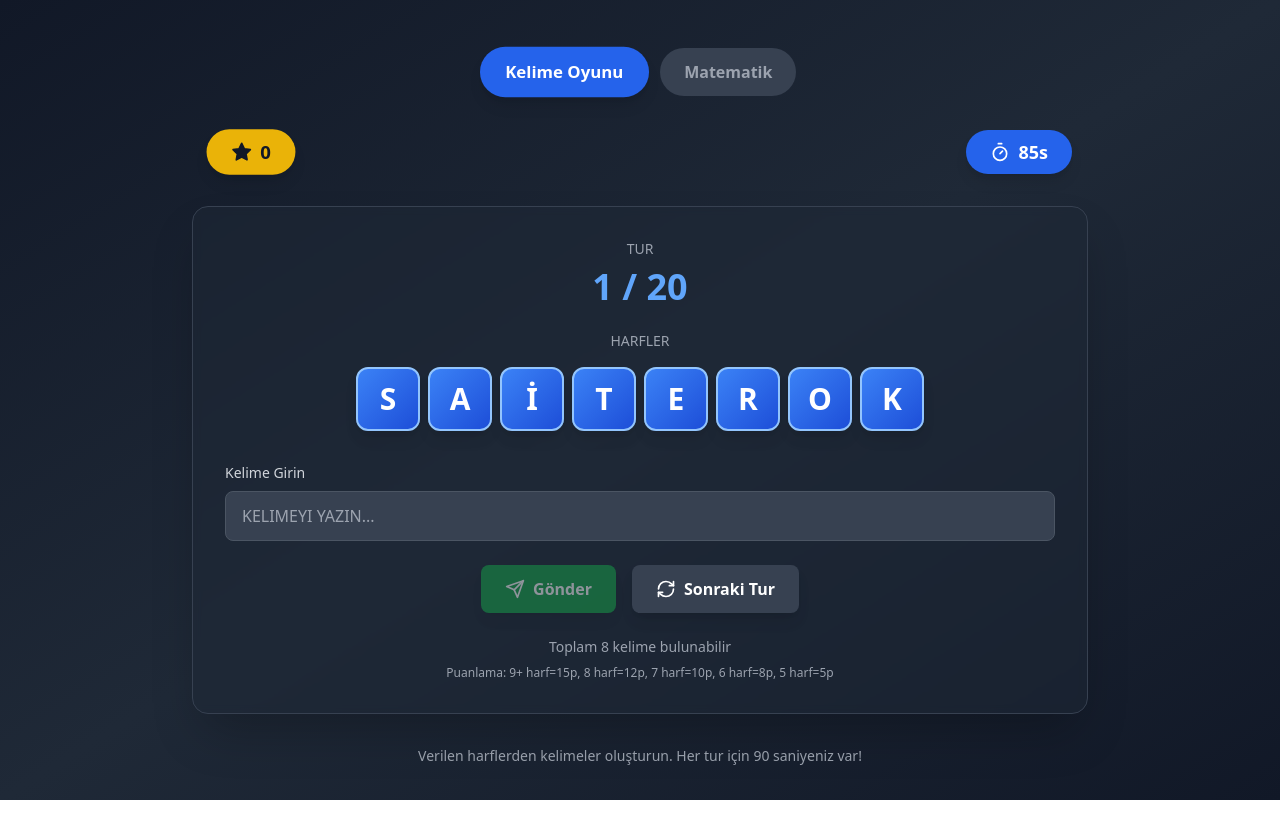
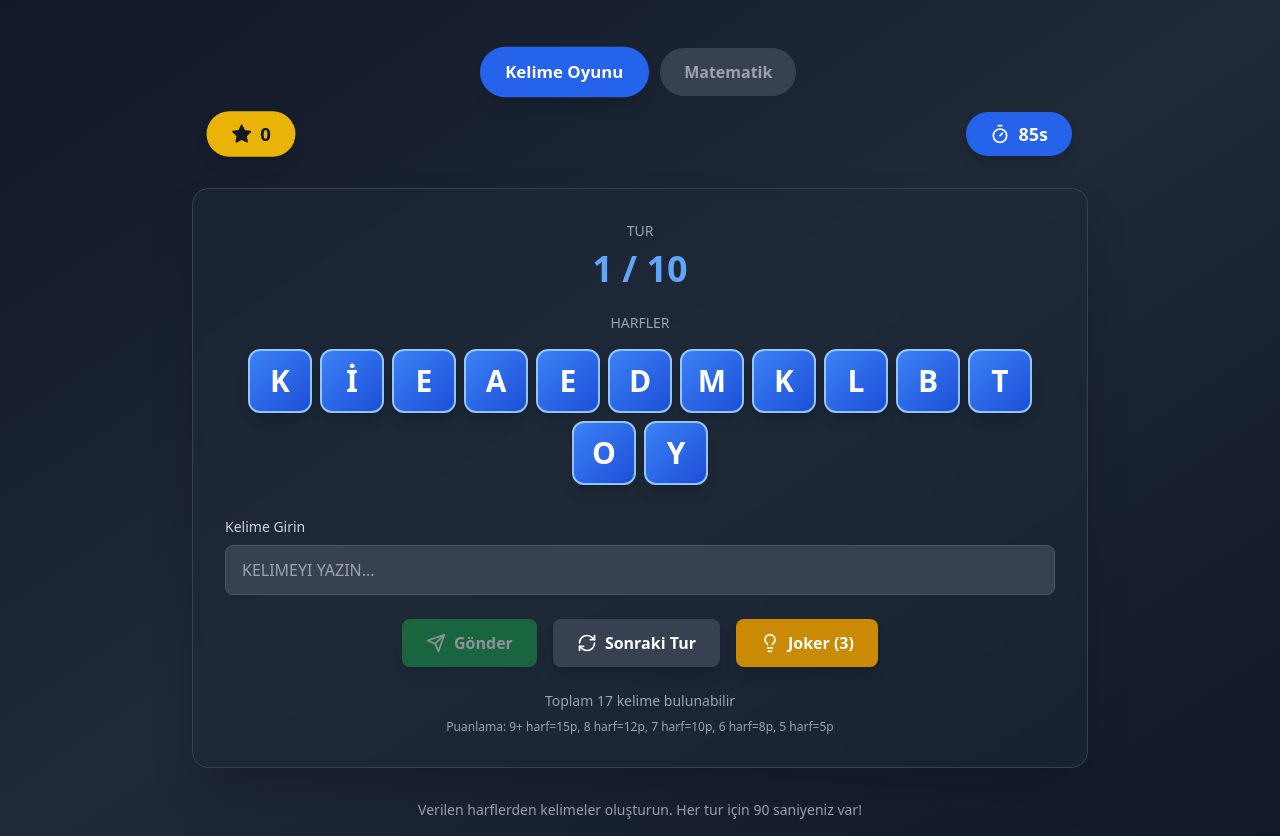
Before and after one commit to ibrahimglmz/kelimeoyunu, a React (Vite) app: page / in a window 1280 px wide. Before the commit the page ends 800 px from the top, so only its background shows below. Built offline with nearby package versions, Linux system fonts and the light colour scheme.

Commit message:
joker vb eklendı

```diff
--- a/src/components/GameButton.tsx
+++ b/src/components/GameButton.tsx
@@ -5,7 +5,7 @@ interface GameButtonProps {
   onClick: () => void;
   icon: LucideIcon;
   label: string;
-  variant?: 'primary' | 'secondary' | 'success';
+  variant?: 'primary' | 'secondary' | 'success' | 'warning';
   disabled?: boolean;
 }
 
@@ -19,7 +19,8 @@ export const GameButton = ({
   const variantStyles = {
     primary: 'bg-blue-600 hover:bg-blue-700',
     secondary: 'bg-gray-700 hover:bg-gray-600',
-    success: 'bg-green-600 hover:bg-green-700'
+    success: 'bg-green-600 hover:bg-green-700',
+    warning: 'bg-yellow-600 hover:bg-yellow-700'
   };
 
   return (
--- a/src/components/WordGame.tsx
+++ b/src/components/WordGame.tsx
@@ -1,7 +1,7 @@
 import { useState, useEffect, useCallback } from 'react';
 import { motion } from 'framer-motion';
-import { RefreshCw, Send, Star, Timer } from 'lucide-react';
-import { getCurrentWordRound, nextWordRound, canFormWord, isValidWord, getWordScore } from '../data/words';
+import { RefreshCw, Send, Star, Timer, Lightbulb } from 'lucide-react';
+import { getCurrentWordRound, nextWordRound, canFormWord, isValidWord, getWordScore, getTotalRounds } from '../data/words';
 import { GameButton } from './GameButton';
 import { SuccessMessage } from './SuccessMessage';
 import { AlertMessage } from './AlertMessage';
@@ -18,7 +18,9 @@ export function WordGame() {
     const [alertMessage, setAlertMessage] = useState('');
     const [successMessage, setSuccessMessage] = useState('');
     const [timeLeft, setTimeLeft] = useState(90);
+    const [jokerCount, setJokerCount] = useState(3);
     const [isTimerActive, setIsTimerActive] = useState(true);
+
 
     // Background music - playing when timer is active
     useGameSound('/sounds/game-music.mp3', isTimerActive, 0.4);
@@ -101,6 +103,29 @@ export function WordGame() {
         }, 2000);
     };
 
+    const handleJoker = () => {
+        if (jokerCount <= 0 || timeLeft === 0) return;
+
+        const availableWords = currentRound.availableWords.filter(
+            word => !foundWords.includes(word)
+        );
+
+        if (availableWords.length === 0) {
+            setAlertMessage('Tüm kelimeler bulundu!');
+            setShowAlert(true);
+            setTimeout(() => setShowAlert(false), 2000);
+            return;
+        }
+
+        const randomWord = availableWords[Math.floor(Math.random() * availableWords.length)];
+
+        setFoundWords([...foundWords, randomWord]);
+        setJokerCount(prev => prev - 1);
+        setAlertMessage(`Joker Kullanıldı: ${randomWord}`);
+        setShowAlert(true);
+        setTimeout(() => setShowAlert(false), 2000);
+    };
+
     return (
         <>
             <SuccessMessage show={showSuccess} message={successMessage} />
@@ -142,7 +167,7 @@ export function WordGame() {
                             animate={{ scale: 1 }}
                             className="text-4xl font-bold text-blue-400"
                         >
-                            {currentRound.roundNumber} / 20
+                            {currentRound.roundNumber} / {getTotalRounds()}
                         </motion.p>
                     </div>
 
@@ -215,6 +240,14 @@ export function WordGame() {
                                 label="Sonraki Tur"
                                 variant="secondary"
                             />
+                            <GameButton
+                                onClick={handleJoker}
+                                icon={Lightbulb}
+                                label={`Joker (${jokerCount})`}
+                                variant="warning"
+                                disabled={jokerCount <= 0 || timeLeft === 0}
+                            />
+
                         </div>
                     </div>
 
@@ -239,7 +272,7 @@ export function WordGame() {
                 >
                     <p>Verilen harflerden kelimeler oluşturun. Her tur için 90 saniyeniz var!</p>
                 </motion.div>
-            </motion.div>
+            </motion.div >
         </>
     );
 }
--- a/src/data/words.ts
+++ b/src/data/words.ts
@@ -8,85 +8,45 @@ export interface WordRound {
 
 const WORD_ROUNDS: WordRound[] = [
   {
-    letters: ['S', 'A', 'İ', 'T', 'E', 'R', 'O', 'K'],
-    words: ['TEORİSİ', 'TEORİK', 'TAKSİR', 'TEORİ', 'ROKET', 'KASTİ', 'TERAS', 'AKORT']
+    letters: ["K", "İ", "E", "A", "E", "D", "M", "K", "L", "B", "T", "O", "Y"],
+    words: ["METABOLİK", "MELODİKA", "MELODİK", "METALİK", "KATOLİK", "AMELİYE", "MELODİ", "TEKİLA", "KALİTE", "MELİKE", "ETİMOL", "EMLAK", "METİL", "TEKİL", "KAMET", "MOTEL", "LOKMA"]
   },
   {
-    letters: ['M', 'A', 'N', 'O', 'S', 'T', 'E', 'K'],
-    words: ['SEMANTİK', 'KASTAMONU', 'KESTANE', 'MASKOT', 'MANŞET', 'KONTES', 'MANTO', 'SONAT', 'METAN', 'SOKET', 'KASET', 'MASON']
+    letters: ["İ", "L", "E", "M", "A", "C", "R", "N", "K", "E", "T", "Z"],
+    words: ["KERETİN", "MERTEK", "MERKEZ", "METRİK", "MİKTAR", "TEKMİL", "KERTME", "NETİCE", "TERİM", "TEKER", "METRE", "METİN", "İTMEK", "KEREM"]
   },
   {
-    letters: ['B', 'E', 'L', 'İ', 'T', 'A', 'S', 'O'],
-    words: ['STABİLİZE', 'BASKETBOL', 'STABİLE', 'ASALETİ', 'SABOTAJ', 'BELASIZ', 'TÖRESEL', 'STABİL', 'ASALET', 'İSABET', 'SİLOİT', 'BOYALI', 'OTOBÜS', 'TESBİH', 'TABLO', 'BALET', 'LİSTE']
+    letters: ["M", "E", "N", "İ", "R", "L", "D", "İ", "E", "C", "Z", "Ş", "N", "R", "İ"],
+    words: ["DİZİNLERE", "DENİZERİ", "ZİNDERELİ", "DİZİLME", "ERİNDİR", "DERİNCİ", "DİRENİŞ", "EZDİRME", "DİZİNER", "EDİRNE", "DERİNİ", "DİZİNE", "ZİNDEN", "DİZİCİ", "DENİZ", "DİZİN", "DERİN", "DİREN", "ZİNDE", "ERDEN"]
   },
   {
-    letters: ['A', 'K', 'E', 'L', 'İ', 'M', 'O', 'T'],
-    words: ['METABOLİK', 'MELODİKA', 'MELODİK', 'METALİK', 'KATOLİK', 'AMELİYE', 'MELODİ', 'TEKİLA', 'KALİTE', 'MELİKE', 'ETİMOL', 'EMLAK', 'METİL', 'TEKİL', 'KAMET', 'MOTEL', 'LOKMA']
+    letters: ["A", "E", "A", "I", "K", "İ", "T", "N", "S", "L", "Ü", "Y", "R", "P", "N"],
+    words: ["PLANETARY", "PANELİST", "PIRLANTA", "PANTERİ", "PLANTER", "ARPLİNE", "PANTER", "NEPTÜN", "REPLİK", "PLANET", "ERİTAN", "PELİN", "PARTİ", "PANEL", "ANTRE", "TALİP", "TERLİ", "LİNET"]
   },
   {
-    letters: ['S', 'N', 'E', 'R', 'E', 'K', 'A', 'E'],
-    words: ['SERENAT', 'SERENAY', 'SEKRETER', 'ESNEMEK', 'SERKEŞ', 'EKSERİ', 'NEREDE', 'EKSER', 'EKSEN', 'KENAR', 'KESER', 'SEREN']
+    letters: ["E", "L", "İ", "L", "K", "N", "N", "E", "E", "G", "Ç"],
+    words: ["GELENEKÇİ", "ÇENGELİNE", "GENELÇE", "ÇENEKLİ", "ÇELENLİ", "GENÇLİ", "ÇENGEL", "KEÇELİ", "İNEKÇE", "GELEN", "ÇELİK", "ÇENEK", "ENGEL", "NİKEL", "EKLEN"]
   },
   {
-    letters: ['T', 'A', 'O', 'R', 'B', 'L', 'İ', 'K'],
-    words: ['AKROBATİK', 'ORBİTALİK', 'AKROBAT', 'BARİTOK', 'ROBOTİK', 'TABLOİD', 'BOYALI', 'KALORİ', 'BARKOT', 'KOBRA', 'TABLO', 'BAROK', 'FLORT', 'ORBİT', 'KORAL', 'TABİR']
+    letters: ["İ", "N", "L", "A", "T", "İ", "S", "I", "I", "T", "A", "Y", "A", "K"],
+    words: ["SALTIKANAT", "SANTALİK", "KASATLI", "İNATSAL", "SİNYALİ", "ASKINTI", "TAKSİN", "İSTİKA", "KALSİT", "SAKİN", "LİSAN", "NAKİT", "SANKİ", "İSKAN", "ANTİK", "TALİK", "KASTİ"]
   },
   {
-    letters: ['M', 'E', 'R', 'K', 'E', 'T', 'İ', 'N'],
-    words: ['KERETİN', 'MERTEK', 'MERKEZ', 'METRİK', 'MİKTAR', 'TEKMİL', 'KERTME', 'NETİCE', 'TERİM', 'TEKER', 'METRE', 'METİN', 'İTMEK', 'KEREM']
+    letters: ["D", "İ", "İ", "M", "N", "S", "R", "E", "E", "R", "Y", "E", "T", "L", "K", "F"],
+    words: ["DEFTERİMİ", "DEFTERLER", "DEFTERİM", "DEFTERİ", "DEMETLİ", "ERİTMEK", "MEDETLİ", "FERDİYE", "DEFTER", "METRİS", "METRİK", "ERİTME", "TERFİ", "DEMET", "FERDİ", "METRE", "TERİM", "METİN", "LİDER", "DERME"]
   },
   {
-    letters: ['D', 'E', 'İ', 'Z', 'İ', 'R', 'N', 'E'],
-    words: ['DİZİNLERE', 'DENİZERİ', 'ZİNDERELİ', 'DİZİLME', 'ERİNDİR', 'DERİNCİ', 'DİRENİŞ', 'EZDİRME', 'DİZİNER', 'EDİRNE', 'DERİNİ', 'DİZİNE', 'ZİNDEN', 'DİZİCİ', 'DENİZ', 'DİZİN', 'DERİN', 'DİREN', 'ZİNDE', 'ERDEN']
+    letters: ["L", "A", "I", "Y", "U", "D", "O", "R", "N", "L", "A", "K", "U", "İ", "R"],
+    words: ["OKULLARDA", "OKURLAR", "DORUKLA", "ORDULUK", "KADROLU", "ODAKLAR", "KORUDAN", "KORDAL", "DUALIK", "DARLIK", "DORUK", "KADRO", "DOLAR", "KURAL", "KADİR", "ODALI", "RADYO", "DURAK"]
   },
   {
-    letters: ['P', 'N', 'A', 'L', 'T', 'R', 'İ', 'E'],
-    words: ['PLANETARY', 'PANELİST', 'PIRLANTA', 'PANTERİ', 'PLANTER', 'ARPLİNE', 'PANTER', 'NEPTÜN', 'REPLİK', 'PLANET', 'ERİTAN', 'PELİN', 'PARTİ', 'PANEL', 'ANTRE', 'TALİP', 'TERLİ', 'LİNET']
+    letters: ["C", "M", "M", "E", "V", "L", "İ", "E", "İ", "N", "R", "R", "E", "D", "K"],
+    words: ["MERDİVENLİ", "MERDİVENCİ", "VERİMLENME", "MERDİVEN", "DEVİRMEN", "ERDİRMEN", "DEVİRME", "ERDEMNİ", "EVİRMEK", "NEDİM", "MİNDERE", "MEDENİ", "MİNDER", "DERİME", "NEDİME", "VERİME", "MENDİL", "ERDEM", "DENİM", "DEVİR", "EVRİM", "VEREM", "DERİN", "ENDER"]
   },
   {
-    letters: ['O', 'R', 'L', 'T', 'A', 'K', 'İ', 'E'],
-    words: ['KALORİT', 'KORALİT', 'TEORİKA', 'TEORİK', 'KALORİ', 'REKTÖR', 'KORİST', 'KARTEL', 'TEORİ', 'ORTAK', 'ROKET', 'RAKET', 'KOTRA', 'KATİL']
+    letters: ["P", "A", "M", "Ç", "K", "O", "A", "I", "L", "C", "R", "T", "A"],
+    words: ["TOPARLACIK", "TOPARLAMA", "TOPARLAKÇA", "TOPARLA", "APORTLA", "PAÇALAR", "TOPLAMA", "PAROLA", "TOPRAK", "PAÇALI", "TORLAK", "TOPAL", "APORT", "TOPLA", "POLAR", "PLATO", "ÇALAP", "TOPAÇ"]
   },
-  {
-    letters: ['G', 'E', 'N', 'C', 'K', 'E', 'L', 'İ'],
-    words: ['GELENEKÇİ', 'ÇENGELİNE', 'GENELÇE', 'ÇENEKLİ', 'ÇELENLİ', 'GENÇLİ', 'ÇENGEL', 'KEÇELİ', 'İNEKÇE', 'GELEN', 'ÇELİK', 'ÇENEK', 'ENGEL', 'NİKEL', 'EKLEN']
-  },
-  {
-    letters: ['B', 'A', 'N', 'S', 'A', 'K', 'İ', 'E'],
-    words: ['KABİNES', 'İSKEBAN', 'KASABAN', 'KABİNE', 'BANİSE', 'AKSİNE', 'BİNAEN', 'BANKA', 'İSKAN', 'EKSİN', 'KABİN', 'SAKİN', 'NASİB', 'KASİS']
-  },
-  {
-    letters: ['K', 'O', 'N', 'U', 'L', 'E', 'C', 'U'],
-    words: ['KONUKÇU', 'KONUKLU', 'KONUÇLU', 'KONÇLU', 'OKULCU', 'ÇOKLUK', 'KONUK', 'KOLON', 'ÇOKLU', 'UÇKUN']
-  },
-  {
-    letters: ['S', 'A', 'K', 'N', 'A', 'T', 'İ', 'L'],
-    words: ['SALTIKANAT', 'SANTALİK', 'KASATLI', 'İNATSAL', 'SİNYALİ', 'ASKINTI', 'TAKSİN', 'İSTİKA', 'KALSİT', 'SAKİN', 'LİSAN', 'NAKİT', 'SANKİ', 'İSKAN', 'ANTİK', 'TALİK', 'KASTİ']
-  },
-  {
-    letters: ['O', 'Y', 'U', 'L', 'N', 'C', 'A', 'K'],
-    words: ['OYUNCAKLI', 'OYUNCAKÇI', 'OYUNCAK', 'YOLUNCA', 'KOLONYA', 'ÇOKLAR', 'OYULAN', 'OYLAMA', 'YOLÇUK', 'KOYUN', 'OYNAK', 'ÇOKLU', 'UÇKUN', 'KOYUL', 'KOLAN', 'ÇANAK']
-  },
-  {
-    letters: ['A', 'R', 'K', 'L', 'A', 'D', 'A', 'S'],
-    words: ['ARKADAŞÇA', 'ARKADAŞLI', 'ARKADAŞ', 'ADALARDA', 'DARALMAK', 'ADAKLAR', 'AKSALAR', 'DARALSA', 'ADAKLI', 'ARAKAS', 'ADALAR', 'KARKAS', 'ARDAK', 'SALAK', 'SKALA', 'ARADA', 'SARAK', 'ALAKA', 'ADALE']
-  },
-  {
-    letters: ['D', 'E', 'F', 'M', 'T', 'E', 'R', 'İ'],
-    words: ['DEFTERİMİ', 'DEFTERLER', 'DEFTERİM', 'DEFTERİ', 'DEMETLİ', 'ERİTMEK', 'MEDETLİ', 'FERDİYE', 'DEFTER', 'METRİS', 'METRİK', 'ERİTME', 'TERFİ', 'DEMET', 'FERDİ', 'METRE', 'TERİM', 'METİN', 'LİDER', 'DERME']
-  },
-  {
-    letters: ['O', 'K', 'İ', 'U', 'L', 'D', 'A', 'R'],
-    words: ['OKULLARDA', 'OKURLAR', 'DORUKLA', 'ORDULUK', 'KADROLU', 'ODAKLAR', 'KORUDAN', 'KORDAL', 'DUALIK', 'DARLIK', 'DORUK', 'KADRO', 'DOLAR', 'KURAL', 'KADİR', 'ODALI', 'RADYO', 'DURAK']
-  },
-  {
-    letters: ['M', 'E', 'R', 'N', 'D', 'İ', 'V', 'E'],
-    words: ['MERDİVENLİ', 'MERDİVENCİ', 'VERİMLENME', 'MERDİVEN', 'DEVİRMEN', 'ERDİRMEN', 'DEVİRME', 'ERDEMNİ', 'EVİRMEK', 'MİNDERE', 'MEDENİ', 'MİNDER', 'DERİME', 'NEDİME', 'VERİME', 'MENDİL', 'ERDEM', 'DENİM', 'DEVİR', 'EVRİM', 'NEDİM', 'VEREM', 'DERİN', 'ENDER']
-  },
-  {
-    letters: ['T', 'O', 'R', 'P', 'A', 'C', 'L', 'A'],
-    words: ['TOPARLACIK', 'TOPARLAMA', 'TOPARLAKÇA', 'TOPARLA', 'APORTLA', 'PAÇALAR', 'TOPLAMA', 'PAROLA', 'TOPRAK', 'PAÇALI', 'TORLAK', 'TOPAL', 'APORT', 'TOPLA', 'POLAR', 'PLATO', 'ÇALAP', 'TOPAÇ']
-  }
 ];
 
 let currentRoundIndex = 0;
@@ -122,6 +82,13 @@ export function nextWordRound(): WordRoundData {
  */
 export function resetWordRounds(): void {
   currentRoundIndex = 0;
+}
+
+/**
+ * Get total number of rounds
+ */
+export function getTotalRounds(): number {
+  return WORD_ROUNDS.length;
 }
 
 /**
```
